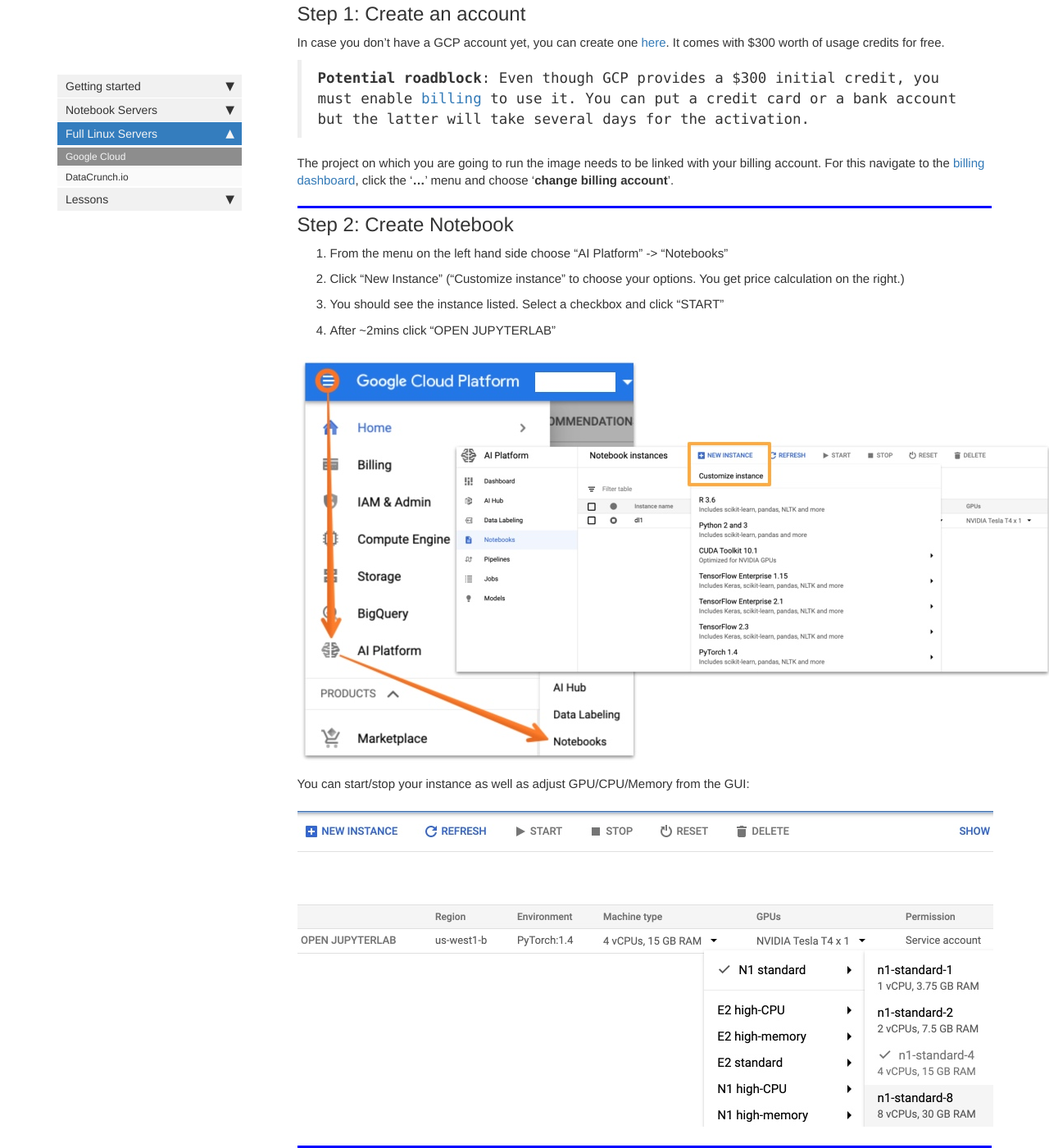
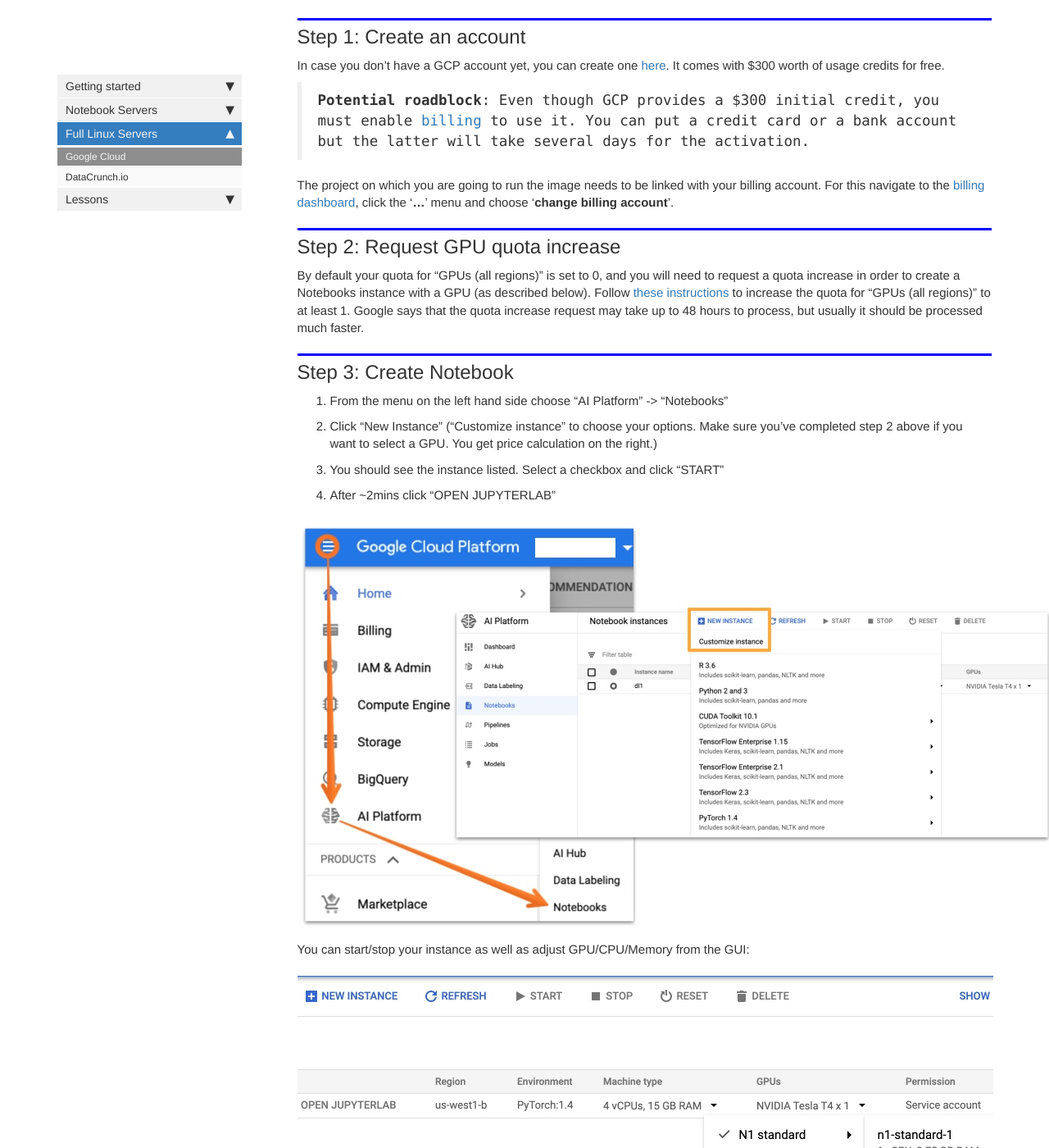
Before and after one commit to fastai/course20, a Jekyll site: the page built from docs/start_gcp.md, in a window 1280 px wide and 1400 px high, scrolled down 977 px. Shown: the whole window at 82% size. Built offline with Jekyll 4.4.1, drawn with Linux system fonts in a browser that asks for light colours; nearby versions of some CDN libraries; our own code applies the rules of GitHub Pages for plain Markdown files; comment, search, counter and statistics services are not loaded; some of the changed text lies outside the part shown.

Commit message:
update gcp_start.md with GPU quota instructions

```diff
--- a/docs/start_gcp.md
+++ b/docs/start_gcp.md
@@ -30,10 +30,14 @@
 
 The project on which you are going to run the image needs to be linked with your billing account. For this navigate to the [billing dashboard](https://console.cloud.google.com/billing/projects), click the '**...**' menu and choose '**change billing account**'.
 
-## Step 2: Create Notebook
+## Step 2: Request GPU quota increase
+
+By default your quota for "GPUs (all regions)" is set to 0, and you will need to request a quota increase in order to create a Notebooks instance with a GPU (as described below). Follow [these instructions](https://cloud.google.com/compute/quotas#requesting_additional_quota) to increase the quota for "GPUs (all regions)" to at least 1. Google says that the quota increase request may take up to 48 hours to process, but usually it should be processed much faster.
+
+## Step 3: Create Notebook
 
 1. From the menu on the left hand side choose "AI Platform" -> "Notebooks"
-2. Click "New Instance" ("Customize instance" to choose your options. You get price calculation on the right.)
+2. Click "New Instance" ("Customize instance" to choose your options. Make sure you've completed step 2 above if you want to select a GPU. You get price calculation on the right.)
 3. You should see the instance listed. Select a checkbox and click "START"
 4. After ~2mins click "OPEN JUPYTERLAB"
 
```
Also changed, not shown: other parts of docs/start_gcp.md (+2 -2 lines).
